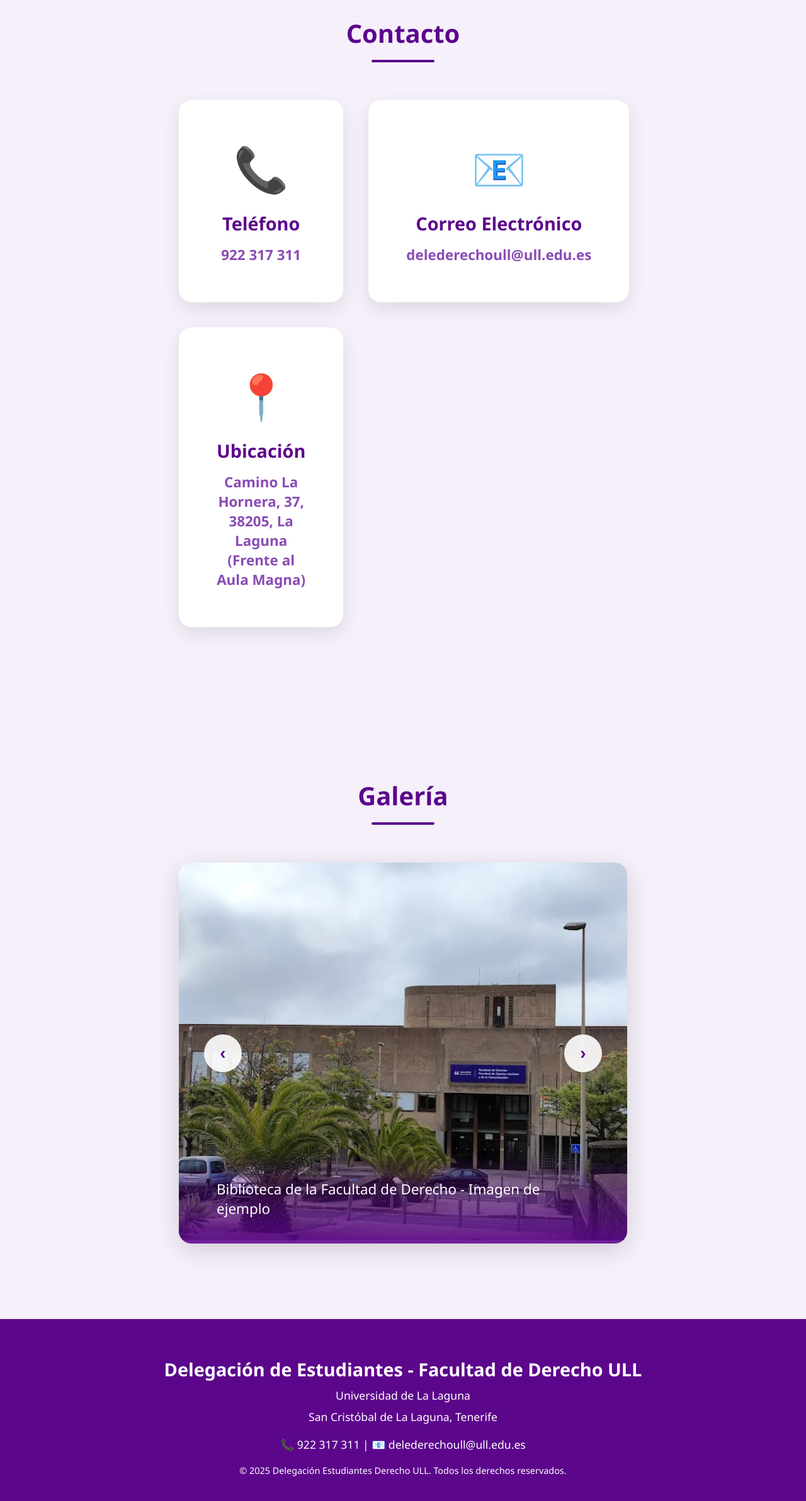
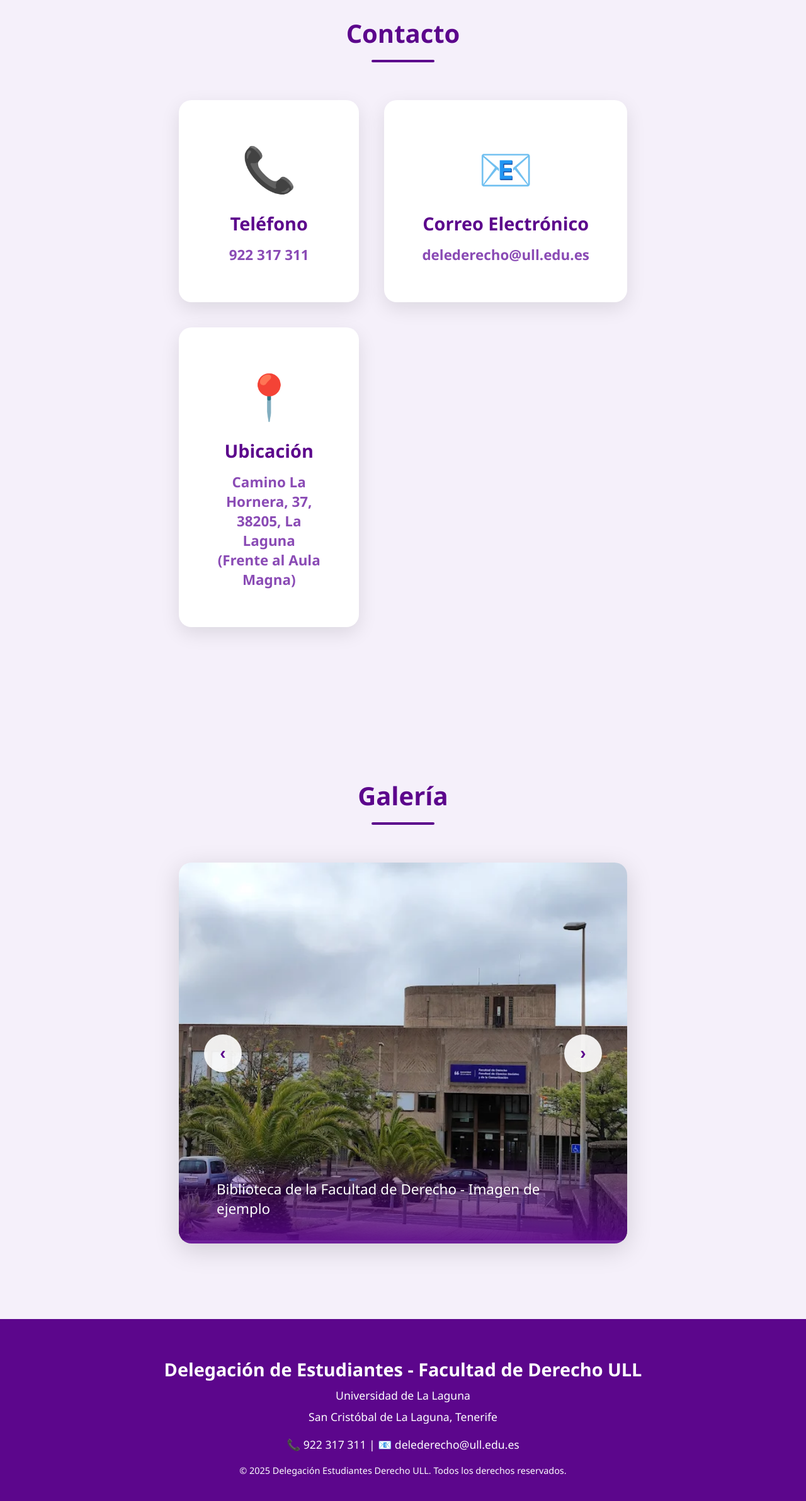
Before and after one commit to FranWDev/delederechoull, a plain HTML site: page index.html in a window 1280 px wide. Shown: the part 3679-6063 px from the top of the page at 63% size. Drawn offline with Linux system fonts and the light colour scheme.

Commit message:
fix(manifest): Arreglado manifest.webmanifest

```diff
--- a/index.html
+++ b/index.html
@@ -181,7 +181,7 @@
       <div class="contact-card">
         <div class="contact-icon">📧</div>
         <h3>Correo Electrónico</h3>
-        <a href="mailto:delederechoull@ull.edu.es">delederechoull@ull.edu.es</a>
+        <a href="mailto:delederechoull@ull.edu.es">delederecho@ull.edu.es</a>
       </div>
       <div class="contact-card">
         <div class="contact-icon">📍</div>
@@ -226,7 +226,7 @@
     <p>Universidad de La Laguna</p>
     <p>San Cristóbal de La Laguna, Tenerife</p>
     <p style="margin-top: 20px">
-      📞 922 317 311 | 📧 delederechoull@ull.edu.es
+      📞 922 317 311 | 📧 delederecho@ull.edu.es
     </p>
     <p style="margin-top: 20px; font-size: 0.9rem">
       © 2025 Delegación Estudiantes Derecho ULL. Todos los derechos
```
Also changed, not shown: manifest.webmanifest.
